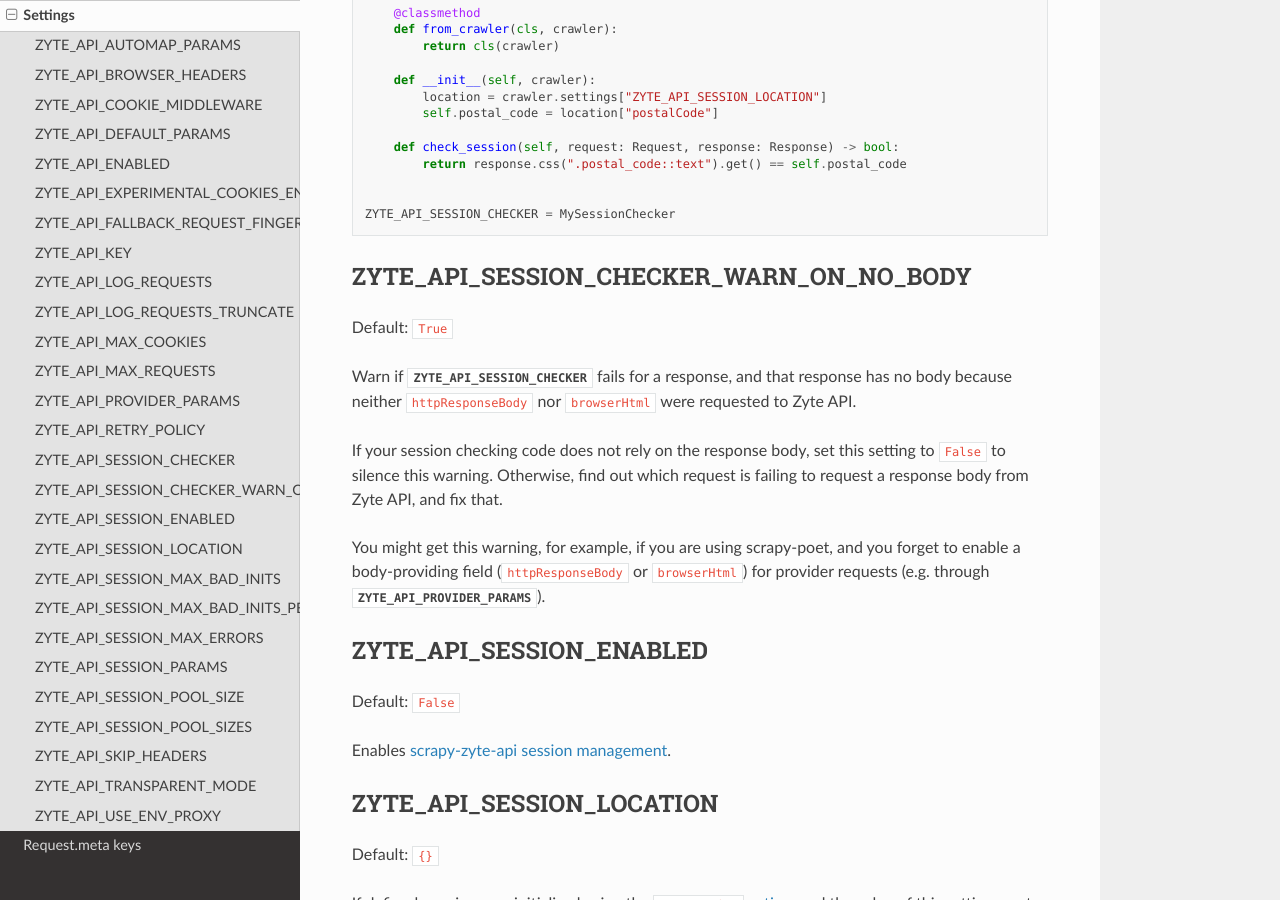
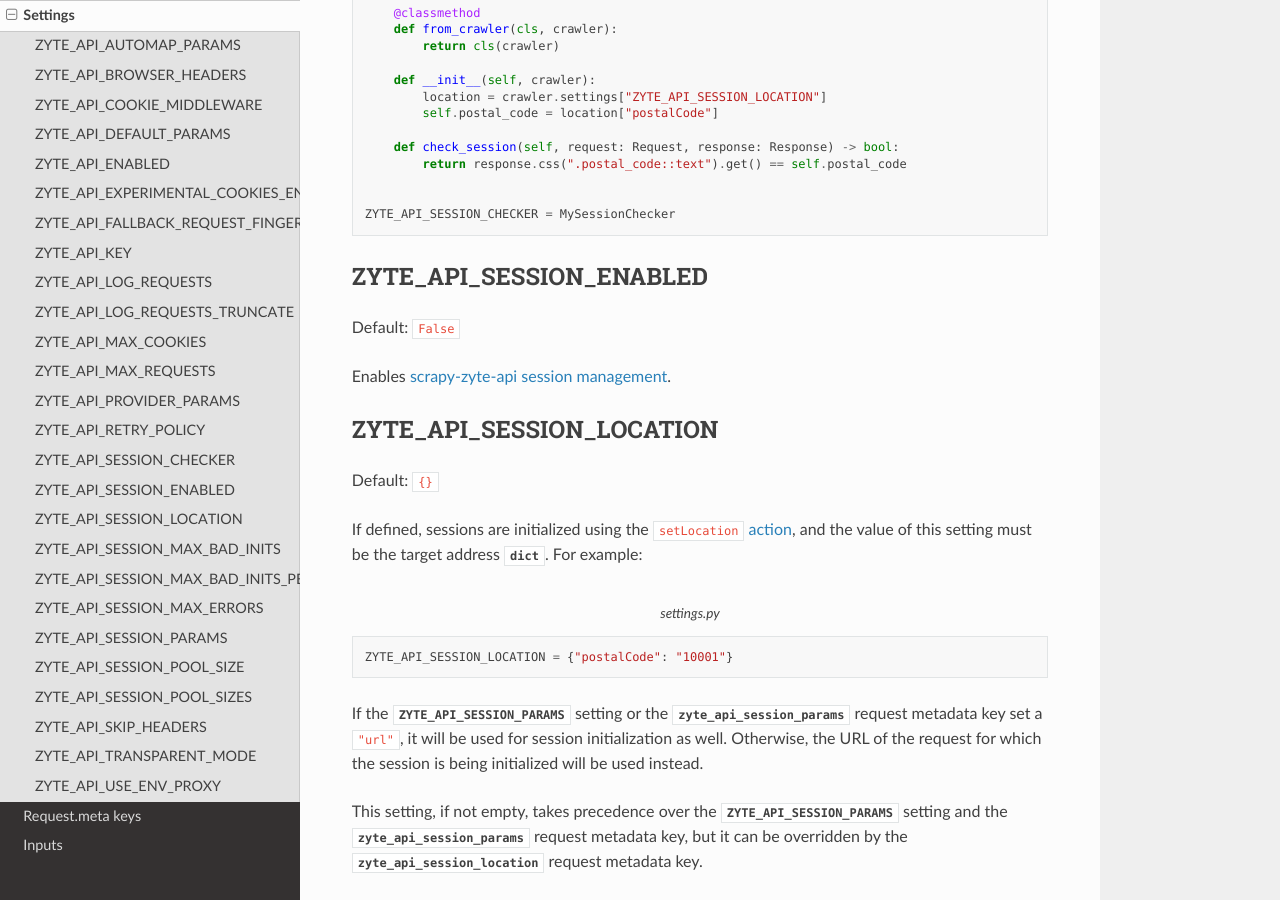
Before and after one commit to scrapy-plugins/scrapy-zyte-api, a Sphinx documentation site: the page built from docs/reference/settings.rst, in a window 1280 px wide and 900 px high, scrolled down 5231 px. Built offline with Sphinx 7.4.7 and the Read the Docs theme 2.0.0, drawn with Linux system fonts in a browser that asks for light colours.

Commit message:
Remove ZYTE_API_SESSION_CHECKER_WARN_ON_NO_BODY to prevent warnings on the default setLocation-based implementation

```diff
--- a/docs/reference/settings.rst
+++ b/docs/reference/settings.rst
@@ -312,27 +312,6 @@
     ZYTE_API_SESSION_CHECKER = MySessionChecker
 
 
-.. setting:: ZYTE_API_SESSION_CHECKER_WARN_ON_NO_BODY
-
-ZYTE_API_SESSION_CHECKER_WARN_ON_NO_BODY
-========================================
-
-Default: ``True``
-
-Warn if :setting:`ZYTE_API_SESSION_CHECKER` fails for a response, and that
-response has no body because neither ``httpResponseBody`` nor ``browserHtml``
-were requested to Zyte API.
-
-If your session checking code does not rely on the response body, set this
-setting to ``False`` to silence this warning. Otherwise, find out which request
-is failing to request a response body from Zyte API, and fix that.
-
-You might get this warning, for example, if you are using scrapy-poet, and you
-forget to enable a body-providing field (``httpResponseBody`` or
-``browserHtml``) for provider requests (e.g. through
-:setting:`ZYTE_API_PROVIDER_PARAMS`).
-
-
 .. setting:: ZYTE_API_SESSION_ENABLED
 
 ZYTE_API_SESSION_ENABLED
```
Also changed, not shown: 1 other file.
